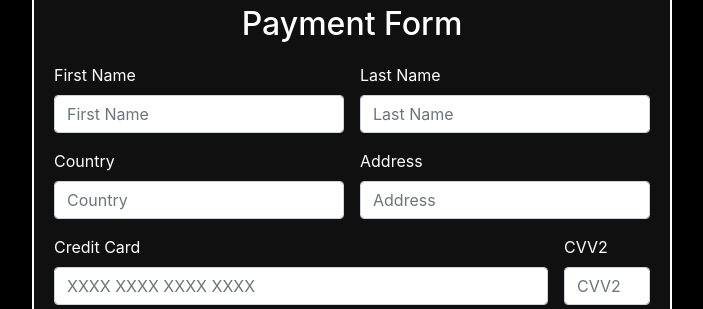
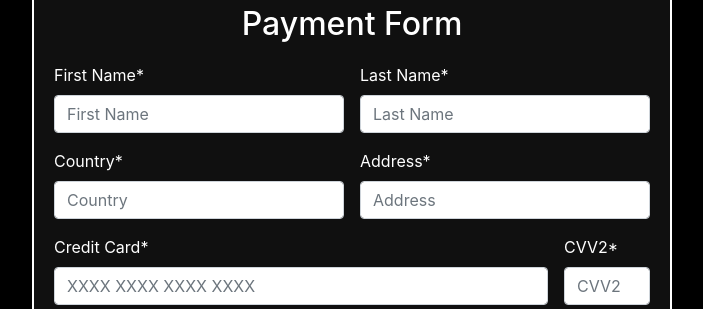
Before and after one commit to AlinaKostiuk21/Payment-form, a React (Create React App) app: page / in a window 1280 px wide. Shown: the part 150-459 px from the top of the page, without its empty margins (288-991 px from the left). Built offline with nearby package versions, Linux system fonts and the light colour scheme.

Commit message:
Add validators for card, code and email.

```diff
--- a/src/components/PaymentForm.jsx
+++ b/src/components/PaymentForm.jsx
@@ -1,14 +1,18 @@
 import { Form, Field } from "react-final-form";
 
 export const PaymentForm = () => {
-    const onSubmit = (values) => {
+    const formData = {};
+    const onSubmit = (values, form) => {
         window.alert(JSON.stringify(values, 0, 2));
+        form.restart();
     };
-    const formData = {};
     //Validators
     const required = (value) => (value ? undefined : "Please fill out this field");
     const mustBeString = (value) => (value.match(/^[A-Za-z]+$/) ? undefined : "Please input alphabet characters only");
     const mustBeNumber = (value) => (isNaN(value) ? "Must be a number" : undefined);
+    const mustBeLength16 = (value) => ((value.length === 16) ? undefined : "Must be 16 digits");
+    const mustBeLength3 = (value) => ((value.length === 3) ? undefined : "Must be 3 digits");
+    const validateEmail = (value) => (((/\S+@\S+\.\S+/).test(value)) ? undefined : "Must be valid email")
     const composeValidators = (...validators) => (value) => {
         return validators.reduce((error, validator) => error || validator(value), undefined);
     }
@@ -32,8 +36,10 @@ export const PaymentForm = () => {
                     initialValues={formData}
                     render={({ handleSubmit, form, submitting, pristine, values }) => (
                         <form
+                            method="POST"
+                            action="https://httpbin.org/post"
                             onSubmit={handleSubmit}
-                            className="row g-3 needs-validation"
+                            className="row g-3 needs-validation payment-form__form"
                             novalidate
                         >
                             <Field
@@ -42,12 +48,13 @@ export const PaymentForm = () => {
                             >
                                 {({ input, meta }) => (
                                     <div className="col-md-6">
-                                        <label form="validationFirstName" className="form-label">First Name</label>
+                                        <label form="validationFirstName" className="form-label">First Name*</label>
                                         <input
                                             {...input} type="text"
                                             placeholder="First Name"
                                             className={getInputClass(meta)}
                                             id="validationFirstName"
+                                            autoComplete="off"
                                         />
                                         <div className="invalid-feedback">{meta.error}</div>
                                     </div>
@@ -56,16 +63,17 @@ export const PaymentForm = () => {
 
                             <Field
                                 name="lastName"
-                                validate={required}
+                                validate={composeValidators(required, mustBeString)}
                             >
                                 {({ input, meta }) => (
                                     <div className="col-md-6">
-                                        <label form="validationLastName" className="form-label">Last Name</label>
+                                        <label form="validationLastName" className="form-label">Last Name*</label>
                                         <input
                                             {...input} type="text"
                                             placeholder="Last Name"
                                             className={getInputClass(meta)}
                                             id="validationLastName"
+                                            autoComplete="off"
                                         />
                                         <div className="invalid-feedback">{meta.error}</div>
                                     </div>
@@ -74,16 +82,17 @@ export const PaymentForm = () => {
 
                             <Field
                                 name="country"
-                                validate={required}
+                                validate={composeValidators(required, mustBeString)}
                             >
                                 {({ input, meta }) => (
                                     <div className="col-md-6">
-                                        <label form="validationCountry" className="form-label">Country</label>
+                                        <label form="validationCountry" className="form-label">Country*</label>
                                         <input
                                             {...input} type="text"
                                             placeholder="Country"
                                             className={getInputClass(meta)}
                                             id="validationCountry"
+                                            autoComplete="off"
                                         />
                                         <div className="invalid-feedback">{meta.error}</div>
                                     </div>
@@ -92,16 +101,17 @@ export const PaymentForm = () => {
 
                             <Field
                                 name="address"
-                                validate={required}
+                                validate={composeValidators(required)}
                             >
                                 {({ input, meta }) => (
                                     <div className="col-md-6">
-                                        <label form="validationAddress" className="form-label">Address</label>
+                                        <label form="validationAddress" className="form-label">Address*</label>
                                         <input
                                             {...input} type="text"
                                             placeholder="Address"
                                             className={getInputClass(meta)}
                                             id="validationAddress"
+                                            autoComplete="off"
                                         />
                                         <div className="invalid-feedback">{meta.error}</div>
                                     </div>
@@ -110,17 +120,18 @@ export const PaymentForm = () => {
 
                             <Field
                                 name="creditCard"
-                                validate={composeValidators(required, mustBeNumber)}
+                                validate={composeValidators(required, mustBeNumber, mustBeLength16)}
                             >
                                 {({ input, meta }) => (
                                     <div className="col-md-10">
-                                        <label form="validationCreditCard" className="form-label">Credit Card</label>
+                                        <label form="validationCreditCard" className="form-label">Credit Card*</label>
                                         <input
                                             {...input} type="text"
                                             maxLength="16"
                                             placeholder="XXXX XXXX XXXX XXXX"
                                             className={getInputClass(meta)}
                                             id="validationCreditCard"
+                                            autoComplete="off"
                                         />
                                         <div className="invalid-feedback">{meta.error}</div>
                                     </div>
@@ -129,17 +140,18 @@ export const PaymentForm = () => {
 
                             <Field
                                 name="cvv2Code"
-                                validate={required}
+                                validate={composeValidators(required, mustBeNumber, mustBeLength3)}
                             >
                                 {({ input, meta }) => (
                                     <div className="col-md-2">
-                                        <label form="validationCvv2Code" className="form-label">CVV2</label>
+                                        <label form="validationCvv2Code" className="form-label">CVV2*</label>
                                         <input
                                             {...input} type="password"
                                             maxLength="3"
                                             placeholder="CVV2"
                                             className={getInputClass(meta)}
                                             id="validationCvv2Code"
+                                            autoComplete="off"
                                         />
                                         <div className="invalid-feedback">{meta.error}</div>
                                     </div>
@@ -148,12 +160,13 @@ export const PaymentForm = () => {
 
                             <Field
                                 name="email"
+                                validate={composeValidators(validateEmail)}
                             >
                                 {({ input, meta }) => (
                                     <div className="col-md-12">
                                         <label form="validationEmail" className="form-label">Email for a receipt</label>
                                         <input
-                                            {...input} type="email"
+                                            {...input} type="text"
                                             placeholder="Email"
                                             className={getInputClass(meta)}
                                             id="validationEmail"
@@ -170,6 +183,7 @@ export const PaymentForm = () => {
                                 {({ input, meta }) => (
                                     <div className="col-md-12">
                                         <div className="form-check">
+                                            <label form="validationAgreement" className="form-check-label">
                                                 <input
                                                     {...input}
                                                     type="checkbox"
@@ -177,8 +191,10 @@ export const PaymentForm = () => {
                                                     className={getInputClass(meta, "form-check-input")}
                                                     id="validationAgreement"
                                                 />
-                                            <label form="validationAgreement" className="form-check-label">Agree with terms of use</label>
+                                                Agree with terms of use
                                                 <div className="invalid-feedback">You must agree before submitting.</div>
+                                            </label>
+
                                         </div>
                                     </div>
                                 )}
```
Lines whose indentation alone changed are shown as unchanged.
